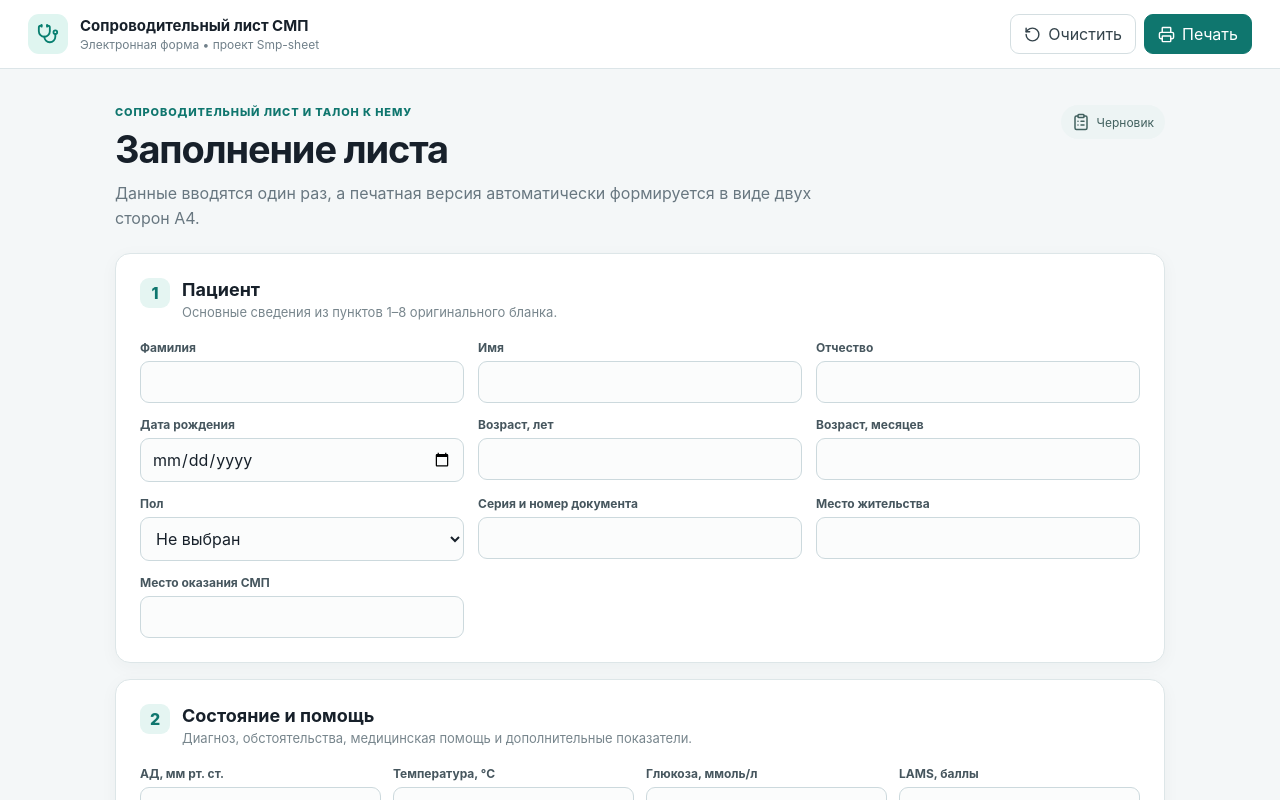
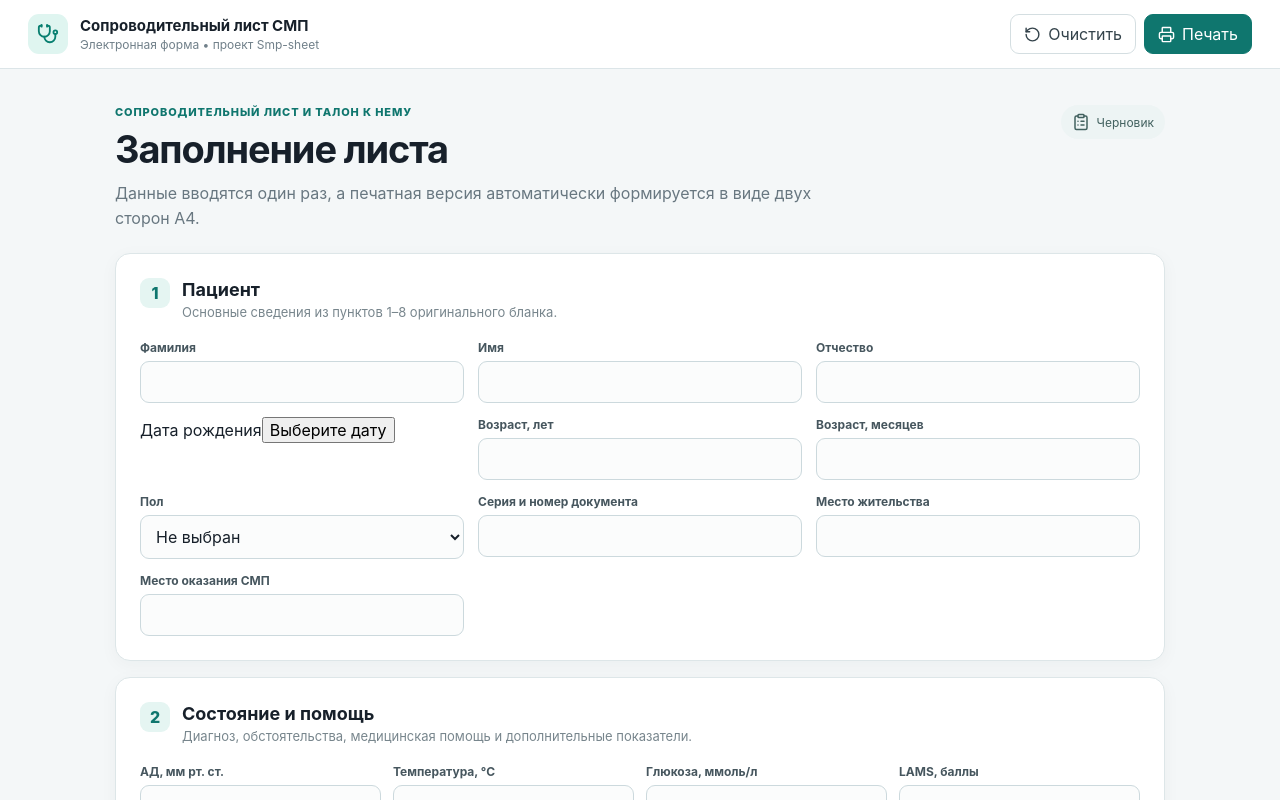
Before and after one commit to adamant1990/Smp-sheet, a React (Vite) app: page / in a window 1280 px wide. Shown: the top 800 px of the page. Built offline with nearby package versions, Linux system fonts and the light colour scheme.

Commit message:
Заменить календарь даты рождения на wheel picker

```diff
--- a/src/App.jsx
+++ b/src/App.jsx
@@ -1,6 +1,7 @@
 import { useMemo, useState } from 'react';
 import { ClipboardList, Printer, RotateCcw, Stethoscope } from 'lucide-react';
 import PrintSheet from './components/PrintSheet';
+import DateWheelPicker from './components/DateWheelPicker';
 
 const initialForm = {
   surname: '', name: '', patronymic: '', birthDate: '', ageYears: '', ageMonths: '', sex: '', document: '', address: '', scene: '', diagnosis: '', circumstances: '', callTime: '', help: '', bloodPressure: '', temperature: '', glucose: '', lams: '', hospital: '', deliveryTime: '', transport: '', stationDoctor: '', team: '', brigadeDoctor: '', notes: '',
@@ -17,6 +18,7 @@ export default function App() {
   const [form, setForm] = useState(initialForm);
   const hasStroke = useMemo(() => /инсульт|ОНМК|ишемическ|геморрагическ/i.test(form.diagnosis), [form.diagnosis]);
   const update = (event) => { const { name, value } = event.target; setForm((prev) => ({ ...prev, [name]: value })); };
+  const updateBirthDate = (value) => setForm((prev) => ({ ...prev, birthDate: value }));
   const reset = () => setForm(initialForm);
 
   return <div className="app-shell">
@@ -29,7 +31,7 @@ export default function App() {
         <section className="intro"><div><p className="eyebrow">СОПРОВОДИТЕЛЬНЫЙ ЛИСТ И ТАЛОН К НЕМУ</p><h1>Заполнение листа</h1><p>Данные вводятся один раз, а печатная версия автоматически формируется в виде двух сторон А4.</p></div><div className="status"><ClipboardList size={18} /> Черновик</div></section>
         <section className="card"><div className="section-head"><span className="number">1</span><div><h2>Пациент</h2><p>Основные сведения из пунктов 1–8 оригинального бланка.</p></div></div><div className="grid three">
           <Field label="Фамилия" name="surname" value={form.surname} onChange={update}/><Field label="Имя" name="name" value={form.name} onChange={update}/><Field label="Отчество" name="patronymic" value={form.patronymic} onChange={update}/>
-          <Field label="Дата рождения" name="birthDate" value={form.birthDate} onChange={update} type="date"/><Field label="Возраст, лет" name="ageYears" value={form.ageYears} onChange={update} type="number"/><Field label="Возраст, месяцев" name="ageMonths" value={form.ageMonths} onChange={update} type="number"/>
+          <DateWheelPicker value={form.birthDate} onChange={updateBirthDate}/><Field label="Возраст, лет" name="ageYears" value={form.ageYears} onChange={update} type="number"/><Field label="Возраст, месяцев" name="ageMonths" value={form.ageMonths} onChange={update} type="number"/>
           <label className="field"><span>Пол</span><select name="sex" value={form.sex} onChange={update}><option value="">Не выбран</option><option>мужской</option><option>женский</option></select></label>
           <Field label="Серия и номер документа" name="document" value={form.document} onChange={update} wide/><Field label="Место жительства" name="address" value={form.address} onChange={update} wide/><Field label="Место оказания СМП" name="scene" value={form.scene} onChange={update} wide/>
         </div></section>
```
